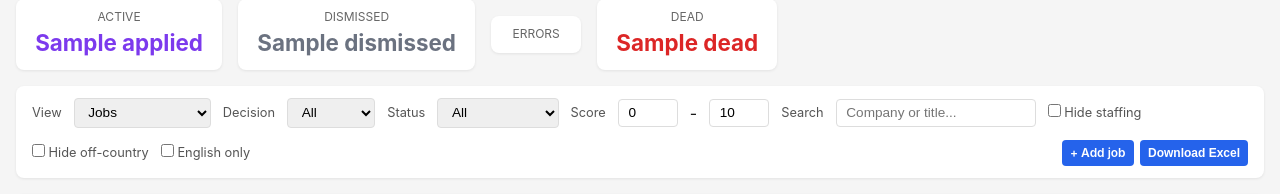
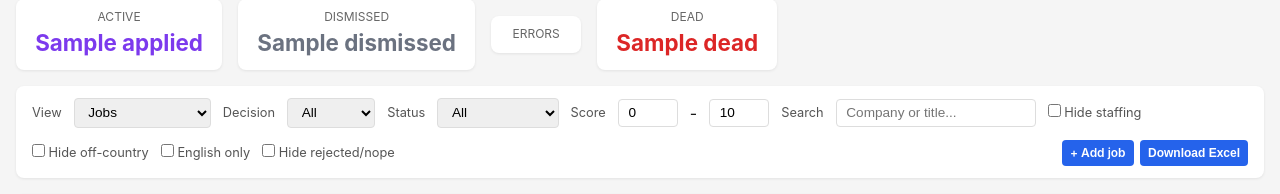
Before and after one commit to Cameleolam/jobs-funnel, a FastAPI app: template ui/templates/jobs.html in a window 1280 px wide. Shown: the part 146-340 px from the top of the page. Run offline with FastAPI, Linux system fonts and the light colour scheme; the template is opened without the code that fills it: most values are stand-ins (such as "Sample title", 1, 10 or a date in 2020); a database or web service that is not in the repository returns one stand-in record (values such as "Sample title"); data that the repository does not hold is empty; some libraries are stand-ins or nearby versions.

Commit message:
feat(jobs): add 'Hide rejected/nope' filter checkbox

```diff
--- a/ui/server.py
+++ b/ui/server.py
@@ -188,7 +188,8 @@ def get_stats():
 
 # ── Query builder ────────────────────────────────────────────────────
 def build_job_filter(decision="", applied="", min_score=0, max_score=10, search="", view="",
-                     hide_staffing=False, hide_geo=False, english_only=False):
+                     hide_staffing=False, hide_geo=False, english_only=False,
+                     hide_rejected=False):
     params: list = []
     if view == "error":
         conditions = ["status = 'error'"]
@@ -230,6 +231,8 @@ def build_job_filter(decision="", applied="", min_score=0, max_score=10, search=
         conditions.append("geo_mismatch = FALSE")
     if english_only:
         conditions.append("likely_english = TRUE")
+    if hide_rejected:
+        conditions.append("(user_status IS NULL OR user_status NOT IN ('rejected', 'dismissed'))")
     return " AND ".join(conditions), params
 
 
@@ -251,6 +254,7 @@ async def list_jobs(
     hide_staffing: bool = Query(False, alias="hide_staffing"),
     hide_geo: bool = Query(False, alias="hide_geo"),
     english_only: bool = Query(False, alias="english_only"),
+    hide_rejected: bool = Query(False, alias="hide_rejected"),
     sort: str = Query("fit_score", alias="sort"),
     order: str = Query("desc", alias="order"),
     limit: int = Query(100, alias="limit"),
@@ -266,6 +270,7 @@ async def list_jobs(
     where, params = build_job_filter(
         decision, applied, min_score, max_score, search, view,
         hide_staffing=hide_staffing, hide_geo=hide_geo, english_only=english_only,
+        hide_rejected=hide_rejected,
     )
     # Add id as tiebreaker so pagination is stable (avoids duplicates on Load More)
     order_clause = f"{sort_col} {sort_dir}, id {sort_dir}"
@@ -295,6 +300,7 @@ async def export_excel(
     hide_staffing: bool = Query(False),
     hide_geo: bool = Query(False),
     english_only: bool = Query(False),
+    hide_rejected: bool = Query(False),
     sort: str = Query("fit_score"),
     order: str = Query("desc"),
 ):
@@ -308,6 +314,7 @@ async def export_excel(
     where, params = build_job_filter(
         decision, applied, min_score, max_score, search, view,
         hide_staffing=hide_staffing, hide_geo=hide_geo, english_only=english_only,
+        hide_rejected=hide_rejected,
     )
     order_clause = f"{sort_col} {sort_dir}, id {sort_dir}"
     query = (
--- a/ui/templates/jobs.html
+++ b/ui/templates/jobs.html
@@ -63,6 +63,9 @@
   <label title="Only show jobs in English">
     <input type="checkbox" name="english_only" value="true"> English only
   </label>
+  <label title="Hide jobs marked rejected or nope">
+    <input type="checkbox" name="hide_rejected" value="true"> Hide rejected/nope
+  </label>
 
   <span class="htmx-indicator" id="filter-spinner"><span class="spinner"></span></span>
 
```
